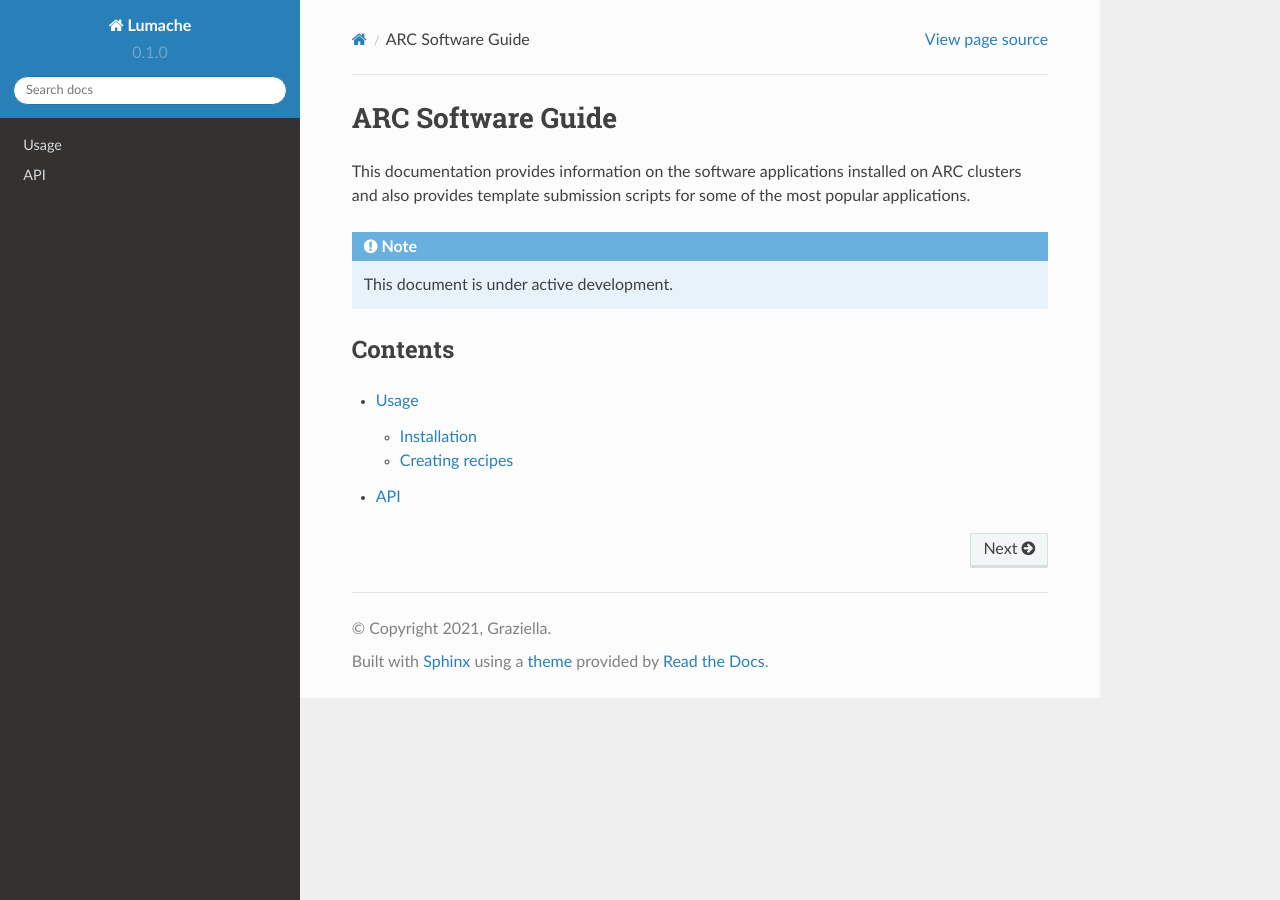
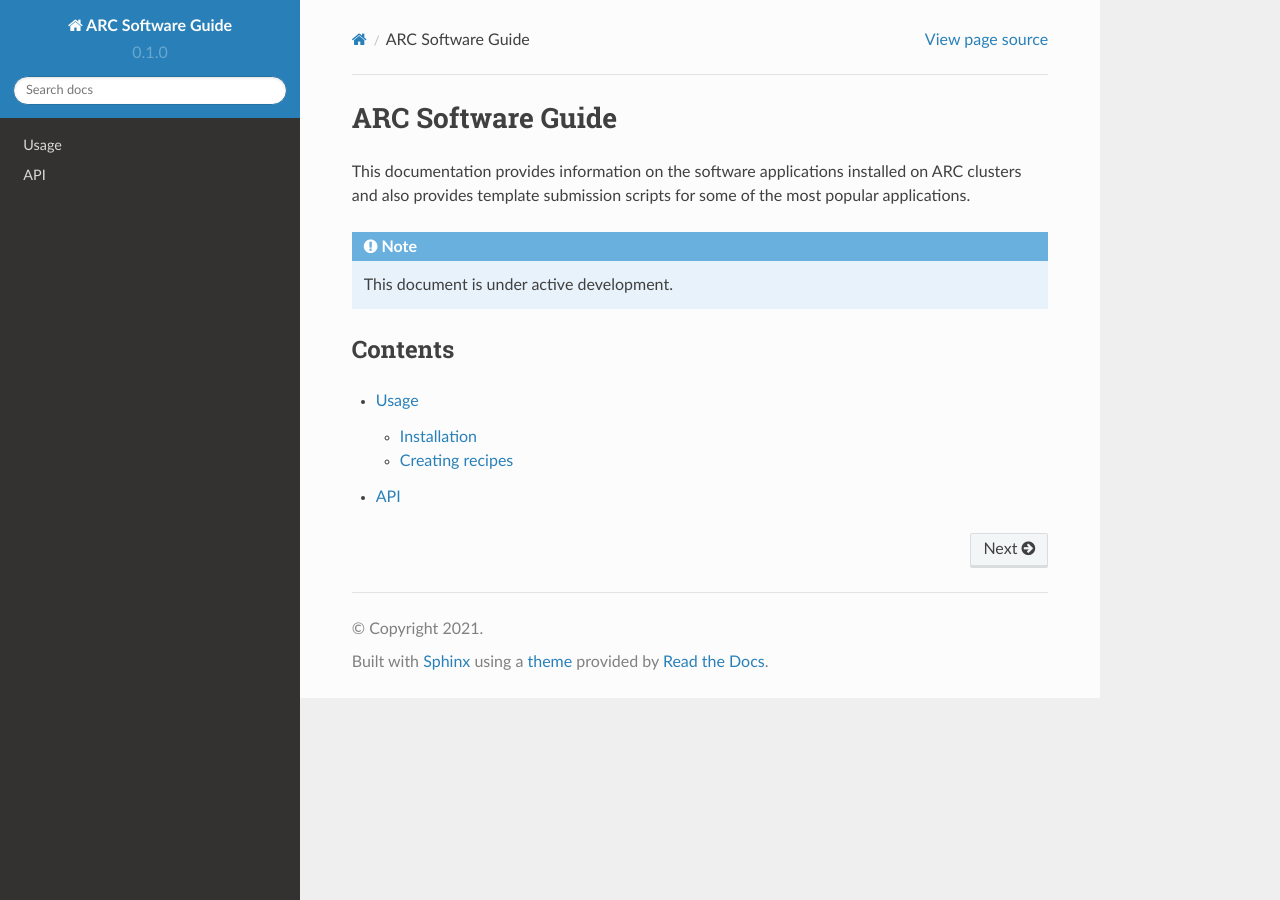
Before and after one commit to oxford-arc/arc-software-guide, a Sphinx documentation site: the page built from docs/source/index.rst, in a window 1280 px wide. Built offline with Sphinx 7.4.7 and the Read the Docs theme 2.0.0, drawn with Linux system fonts in a browser that asks for light colours.

Commit message:
Update conf.py

```diff
--- a/docs/source/conf.py
+++ b/docs/source/conf.py
@@ -2,9 +2,9 @@
 
 # -- Project information
 
-project = 'Lumache'
-copyright = '2021, Graziella'
-author = 'Graziella'
+project = 'ARC Software Guide'
+copyright = '2021'
+author = 'The ARC Team'
 
 release = '0.1'
 version = '0.1.0'
```
